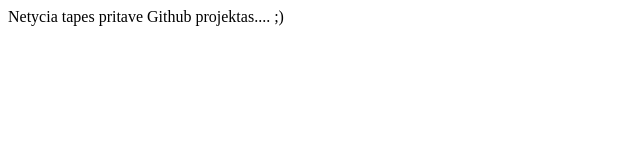
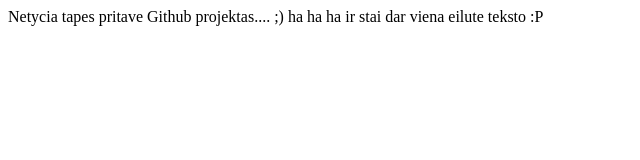
Before and after one commit to front-end-by-rimantas/28-grupe-github-private, a plain HTML site: page index.html in a window 1280 px wide. Shown: the whole page, without its empty margins (0-640 px from the left). Drawn offline with Linux system fonts and the light colour scheme.

Commit message:
extra eilute

```diff
--- a/index.html
+++ b/index.html
@@ -10,6 +10,8 @@
 
 <body>
     Netycia tapes pritave Github projektas.... ;)
+
+    ha ha ha ir stai dar viena eilute teksto :P
 </body>
 
 </html>
```
